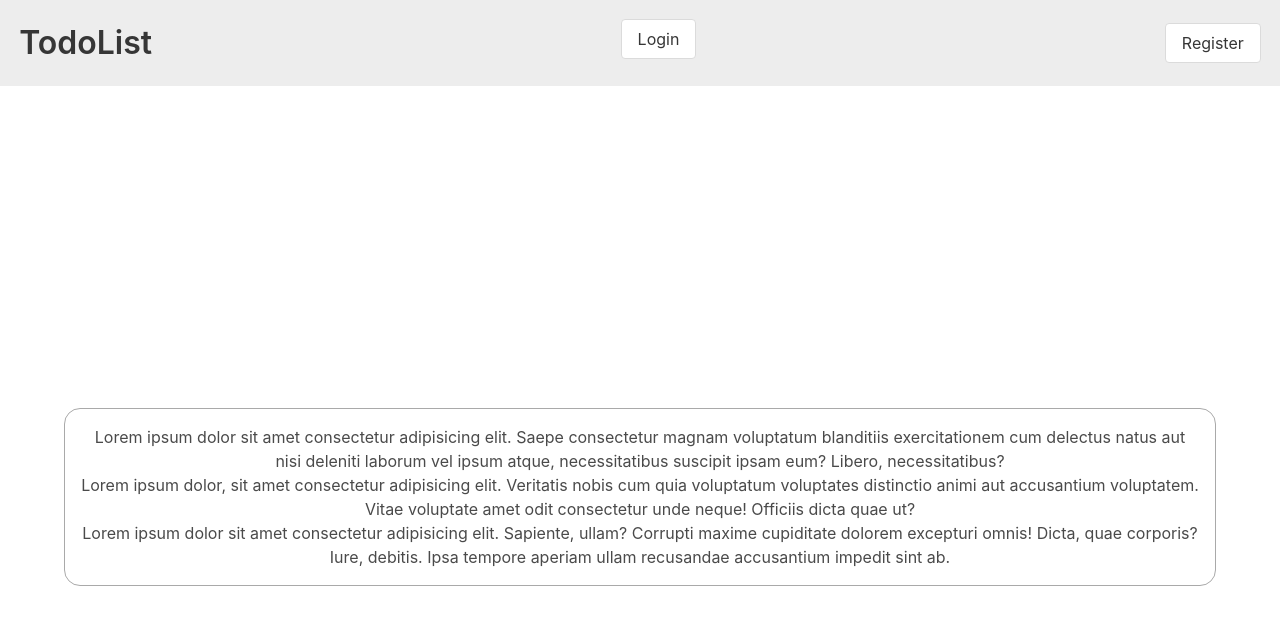
After one commit to REMY-Valentin/todolist_v4, a Symfony app: template templates/registration/terms_conditions.html.twig in a window 1280 px wide. The commit adds this page. Shown: the top 625 px of the page. Run offline with Twig, Linux system fonts and the light colour scheme; the template is opened without the code that fills it, so the values that code supplies are empty; some libraries are stand-ins or nearby versions.

Commit message:
last toutch

```diff
--- a/assets/App.js
+++ b/assets/App.js
@@ -133,7 +133,7 @@ class App extends React.Component {
         <div className="addCategory">
           <form onSubmit={this.addCategory} name="addCategory">
             <div className="addCategory--input">
-              <input type="text" className="input" name="category" placeholder="Catégorie"/>
+              <input type="text" maxLength="21" className="input" name="category" placeholder="Catégorie"/>
               { this.state.error ? <span className="tag is-danger errors">Category too long !</span> : null}
             </div>
             <button className="task__content__button__add button is-info"><i className="fa fa-plus"></i>Ajouter</button>
--- a/assets/componnents/main.js
+++ b/assets/componnents/main.js
@@ -138,7 +138,7 @@ class Main extends React.Component {
                     <form onSubmit={this.add}>
                         <div className="task__content">
                         <div className="task__content__name">
-                            <input className="input" type="text" placeholder="Nom de la tâche" name="name" onChange={this.handleName} />
+                            <input maxLength="50" className="input" type="text" placeholder="Nom de la tâche" name="name" onChange={this.handleName} />
                         </div>
                         <div className="task__content__category">
                             <div className="select is-small">
--- a/assets/componnents/task/task.js
+++ b/assets/componnents/task/task.js
@@ -74,7 +74,7 @@ class task extends React.Component {
     }
 
     delete() {
-        console.log('delte')
+        //console.log('delte')
         this.setState({status: 'deleted--task'})
     }
 
@@ -104,7 +104,7 @@ class task extends React.Component {
             completion: this.state.completion
         })
         .then((res) => {
-            console.log(res)
+            //console.log(res)
         })
         .catch((err) => {
             console.log(err)
--- a/assets/componnents/task/task_components/task_button.js
+++ b/assets/componnents/task/task_components/task_button.js
@@ -32,7 +32,7 @@ class button extends React.Component {
             id: this.state.id,
         })
         .then((res) => {
-            console.log(res)
+            //console.log(res)
             this.dispacher("delete", this.state.id)
         })
         .catch((err) => {
--- a/public/Fork-Awesome-1.1.7/src/icons/svg/tree.svg
+++ b/public/styles/style_terms_conditions.css
@@ -1,3 +1,25 @@
-<svg width="1536" height="1536" xmlns="http://www.w3.org/2000/svg">
-    <path d="M1504 1472c0 35-29 64-64 64H978c3 64 11 131 11 196 0 33-27 60-61 60H608c-34 0-61-27-61-60 0-65 8-132 11-196H96c-35 0-64-29-64-64 0-17 7-33 19-45l402-403H224c-35 0-64-29-64-64 0-17 7-33 19-45l402-403H384c-35 0-64-29-64-64 0-17 7-33 19-45L723 19c12-12 28-19 45-19s33 7 45 19l384 384c12 12 19 28 19 45 0 35-29 64-64 64H955l402 403c12 12 19 28 19 45 0 35-29 64-64 64h-229l402 403c12 12 19 28 19 45z"/>
-</svg>
+.term {
+    align-items: center;
+    position: absolute;
+    top: 50vh;
+    width: 100%;
+    margin: 0.5em;
+    text-align: center;
+}
+
+@media screen and (min-width: 800px) {
+    #container {
+        display: flex;
+        align-items: center;
+        justify-content: center;
+    }
+    .term {
+        display: inline-block;
+        border: darkgrey solid 1px;
+        border-radius: 1em;
+        padding: 1em;
+        text-align: center;
+        width: 90%;
+        max-width: 1200px;
+    }
+}
--- a/src/Entity/Category.php
+++ b/src/Entity/Category.php
@@ -21,7 +21,7 @@ class Category
     /**
      * @ORM\Column(type="string", length=28)
      * @Assert\Length(
-     *      max = 28,
+     *      max = 21,
      *      maxMessage = "Your category name cannot be longer thant {{ limit }} caracters"
      * )
      */
--- a/src/Entity/Todo.php
+++ b/src/Entity/Todo.php
@@ -4,6 +4,7 @@ namespace App\Entity;
 
 use App\Repository\TodoRepository;
 use Doctrine\ORM\Mapping as ORM;
+use Symfony\Component\Validator\Constraints as Assert;
 
 /**
  * @ORM\Entity(repositoryClass=TodoRepository::class)
@@ -19,6 +20,10 @@ class Todo
 
     /**
      * @ORM\Column(type="string", length=255)
+     *  @Assert\Length(
+     *      max = 50,
+     *      maxMessage = "Your category name cannot be longer thant {{ limit }} caracters"
+     * )
      */
     private $name;
 
--- a/templates/base.html.twig
+++ b/templates/base.html.twig
@@ -4,9 +4,9 @@
             <meta name="viewport" content="width=device-width, initial-scale=1">
             <link rel="stylesheet" href="./Fork-Awesome-1.1.7/css/fork-awesome.min.css" />
             <link rel="stylesheet" href="https://cdn.jsdelivr.net/npm/bulma@0.9.1/css/bulma.min.css">
-            <title>{% block title %}{% endblock %} - Todolist</title>
         {% block head %}
         {% endblock %}
+            <title>{% block title %}{% endblock %} - Todolist</title>
     </head>
     <body>
         <div id="content">{% block body %}{% endblock %}</div>
--- a/templates/registration/register.html.twig
+++ b/templates/registration/register.html.twig
@@ -22,6 +22,7 @@
     </div>
 
 
+    <div id='container'>
         {{ form_start(registrationForm) }}
             {# {{ form_row(registrationForm.email) }} #}
             <div class="field">
@@ -65,7 +66,7 @@
                     <label class="checkbox">
                     {# <input type="checkbox"> #}
                     {{ form_widget(registrationForm.agreeTerms) }}
-                I agree to the <a href="#">terms and conditions</a>
+                    I agree to the <a href="{{ path("terms_conditions")}}">terms and conditions</a>
                     </label>
                 </div>
             </div>
@@ -83,6 +84,7 @@
             {# {% endif %} #}
 
         {{ form_end(registrationForm) }}
+    </div>
 
 
     {#
--- /dev/null
+++ b/templates/registration/terms_conditions.html.twig
@@ -0,0 +1,40 @@
+{% extends 'base.html.twig' %}
+
+{% block head %}
+    <link type="text/css" rel="stylesheet" href="{{ asset('styles/style.css') }}" />
+    <link type="text/css" rel="stylesheet" href="{{ asset('styles/style_terms_conditions.css') }}" />
+{% endblock %}
+
+{% block title %}Terms and conditions{% endblock %}
+
+{% block body %}
+
+<div class="header">
+    <div class="logo">
+        <a href="./">
+            <h1 class="title is-1">TodoList</h1>
+        </a>
+    </div>
+    <div class="logout">
+        <a href="{{path('app_login')}}" class="button">Login</a>
+    </div>
+    <div class="register">
+        <a href="{{path('app_register')}}" class="button">Register</a>
+    </div>
+</div>
+
+<div id='container'>
+    <div class='term'>
+        <p>
+            Lorem ipsum dolor sit amet consectetur adipisicing elit. Saepe consectetur magnam voluptatum blanditiis exercitationem cum delectus natus aut nisi deleniti laborum vel ipsum atque, necessitatibus suscipit ipsam eum? Libero, necessitatibus?
+        </p>
+        <p>
+            Lorem ipsum dolor, sit amet consectetur adipisicing elit. Veritatis nobis cum quia voluptatum voluptates distinctio animi aut accusantium voluptatem. Vitae voluptate amet odit consectetur unde neque! Officiis dicta quae ut?
+        </p>
+        <p>
+            Lorem ipsum dolor sit amet consectetur adipisicing elit. Sapiente, ullam? Corrupti maxime cupiditate dolorem excepturi omnis! Dicta, quae corporis? Iure, debitis. Ipsa tempore aperiam ullam recusandae accusantium impedit sint ab.
+        </p>
+    </div>
+</div>
+
+{% endblock %}
--- a/templates/security/login.html.twig
+++ b/templates/security/login.html.twig
@@ -21,6 +21,7 @@
 </div>
 
 
+<div id='container'>
     <form method="post">
 
 
@@ -83,4 +84,5 @@
             Sign in
         </button> #}
     </form>
+</div>
 {% endblock %}
```
Also changed, not shown: public/styles/style_register.css (+15 -0 lines), src/Controller/RegistrationController.php (+8 -0 lines), 1 other file. Lines whose indentation alone changed are shown as unchanged.
